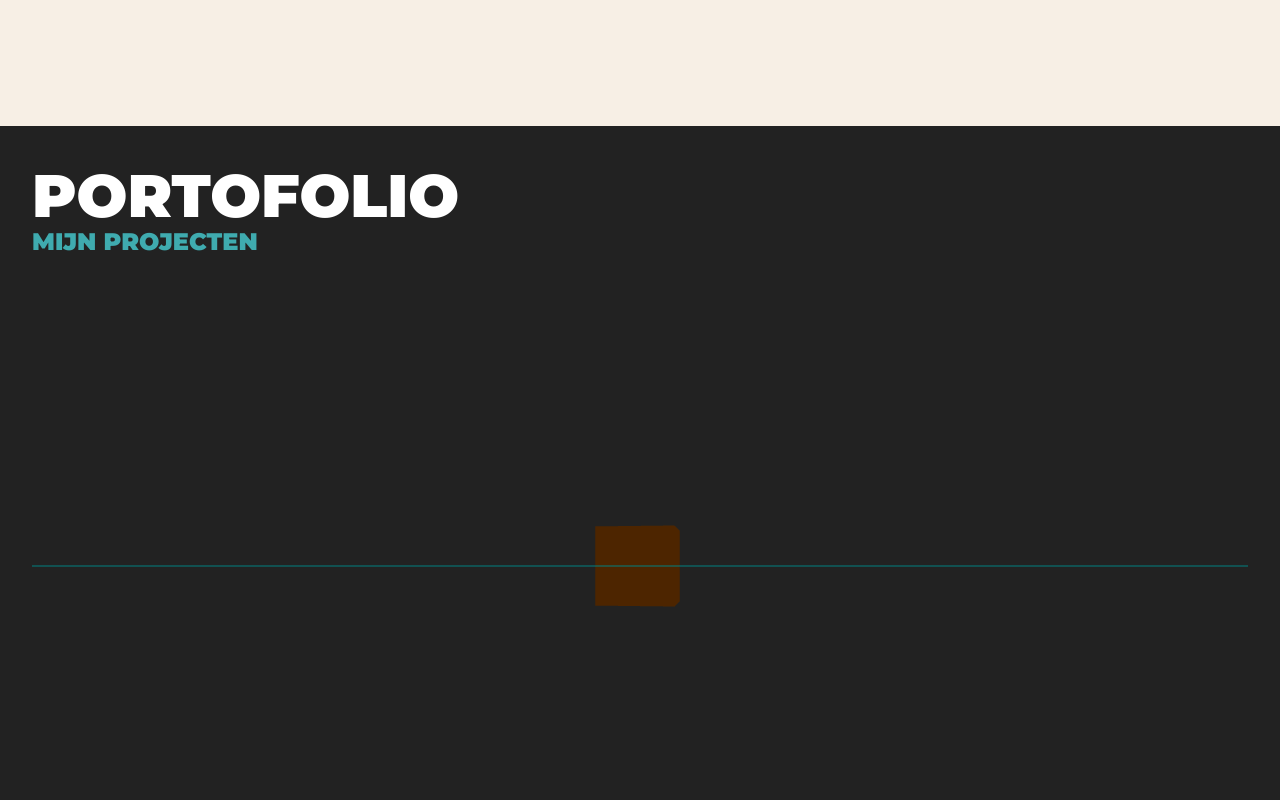
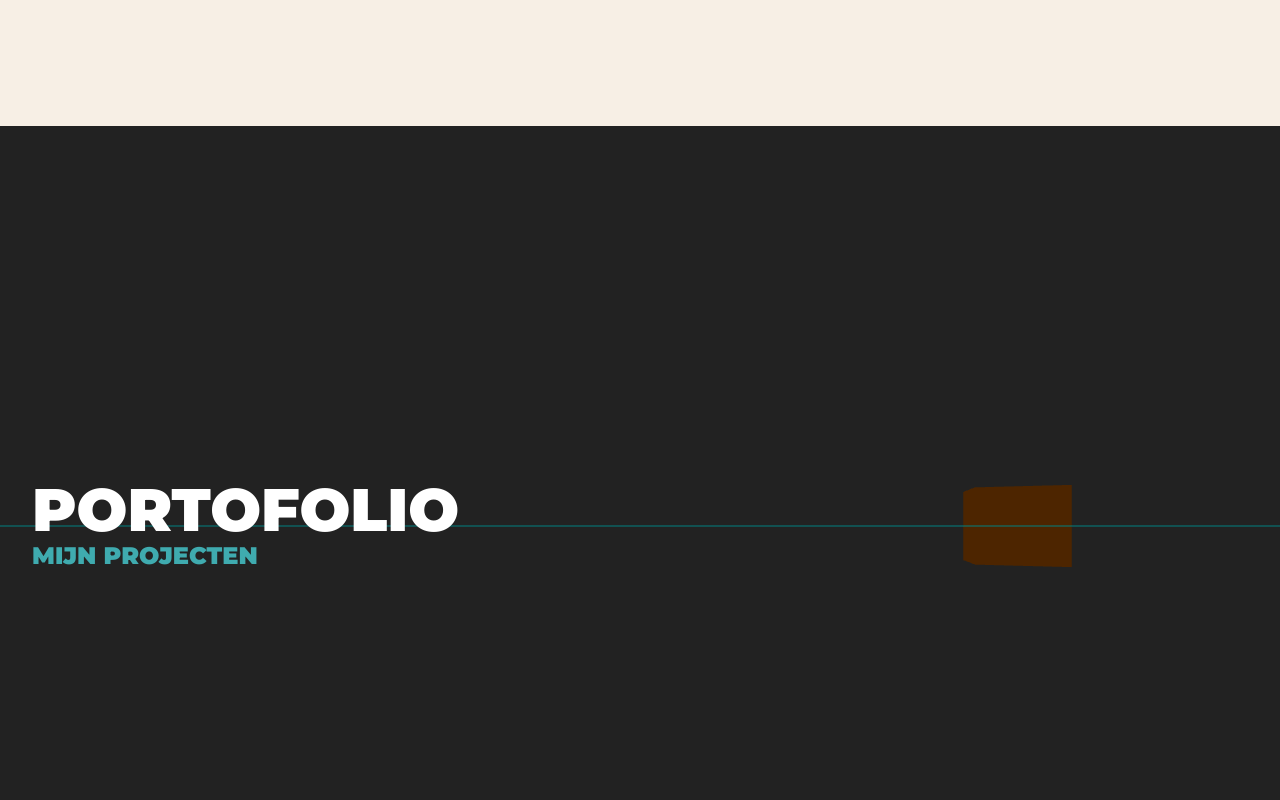
Before and after one commit to marcoFijan/portofolio, a Next.js app: page / in a window 1280 px wide. Shown: the part 2080-2880 px from the top of the page. Built offline with nearby package versions, Linux system fonts and the light colour scheme.

Commit message:
:beetle: PorfolioSection scrollable when hits top

```diff
--- a/src/PortofolioProjects.js
+++ b/src/PortofolioProjects.js
@@ -2,22 +2,22 @@
 
 import Box from "./Box.js";
 import { useFrame } from "@react-three/fiber";
-import { useScroll, ScrollControls, Scroll } from "@react-three/drei";
-import { useRef } from "react";
+import { useScroll, ScrollControls, Scroll, Html } from "@react-three/drei";
+import { useRef, useState } from "react";
 
-export default function HeroPortofolio({}) {
-  const phone = useRef();
-  const tl = useRef();
-  const scroll = useScroll();
-
+export default function HeroPortofolio({ isAtTop, ...props }) {
   return (
-    <group ref={phone}>
-      <ScrollControls pages={0} damping={0.25}>
-        <Box pos={[0, 0, 0]} rot={[0, 3, 0]} />
+    <group>
+      <ScrollControls pages={isAtTop ? 6 : 0} damping={0.1}>
+        <Box pos={[5, 0, 0]} rot={[0, 9, 0]} />
         <Scroll></Scroll>
         <Scroll html>
-          <h1 className="text-white">Portofolio</h1>
-          <h2>Mijn projecten</h2>
+          <div className="px-8 w-full max-w-wrapper mx-auto ">
+            <section className="h-screen w-full flex flex-col justify-center">
+              <h1 className="text-white top-1/2">Portofolio</h1>
+              <h2>Mijn projecten</h2>
+            </section>
+          </div>
         </Scroll>
       </ScrollControls>
     </group>
--- a/src/PortofolioSection.js
+++ b/src/PortofolioSection.js
@@ -3,24 +3,40 @@
 import Projects from "./PortofolioProjects.js";
 import { Canvas } from "@react-three/fiber";
 import { OrbitControls } from "@react-three/drei";
+import { useState, useRef, useEffect } from "react";
 
 export default function HeroPortofolio() {
+  const portofolio = useRef();
+  const [isAtTop, setIsAtTop] = useState(false);
+
+  useEffect(() => {
+    const handleScroll = () => {
+      const elementTop = portofolio.current.getBoundingClientRect().top;
+      setIsAtTop(elementTop <= 0);
+    };
+
+    window.addEventListener("scroll", handleScroll);
+    return () => {
+      window.removeEventListener("scroll", handleScroll);
+    };
+  }, []);
+
   return (
-    <article className="bg-bgColorDark">
-      <div className="py-10 px-8 w-full max-w-wrapper mx-auto">
+    <div ref={portofolio} className={`header ${isAtTop ? "sticky" : ""}`}>
+      <article className="bg-bgColorDark ">
         <div className="w-full h-screen">
           <Canvas
             shadows
-            className="h-full w-full"
+            className="h-full w-full overflow-hidden"
             camera={{ position: [0, 0, 7] }}
           >
             <ambientLight color={"white"} intensity={0.3} />
             <gridHelper args={[20, 20, 0xff0000, "teal"]} />
             <OrbitControls enableZoom={false} />
-            <Projects />
+            <Projects isAtTop={isAtTop} />
           </Canvas>
         </div>
-      </div>
-    </article>
+      </article>
+    </div>
   );
 }
```
